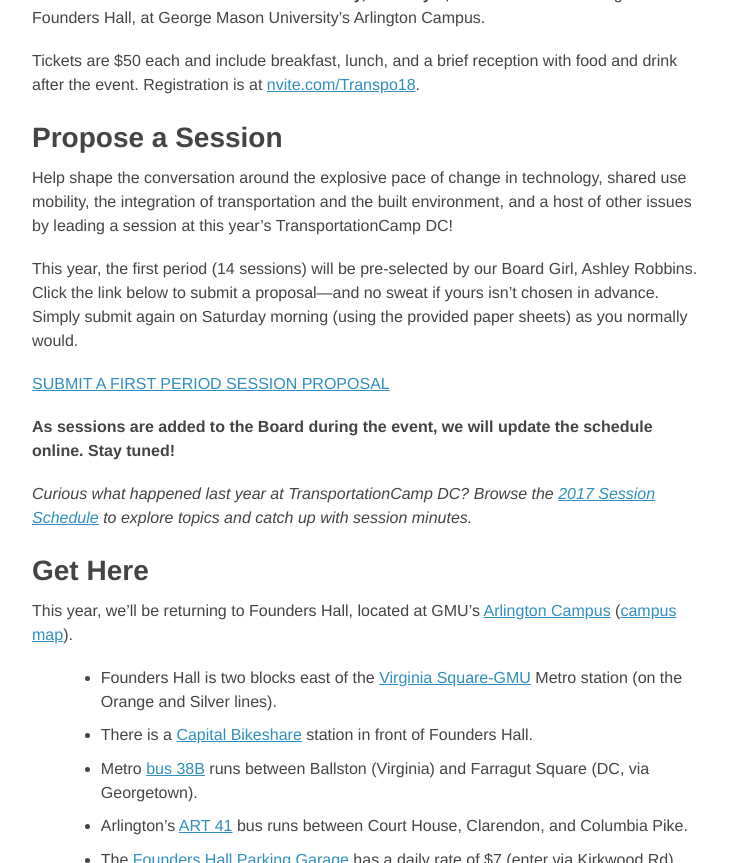
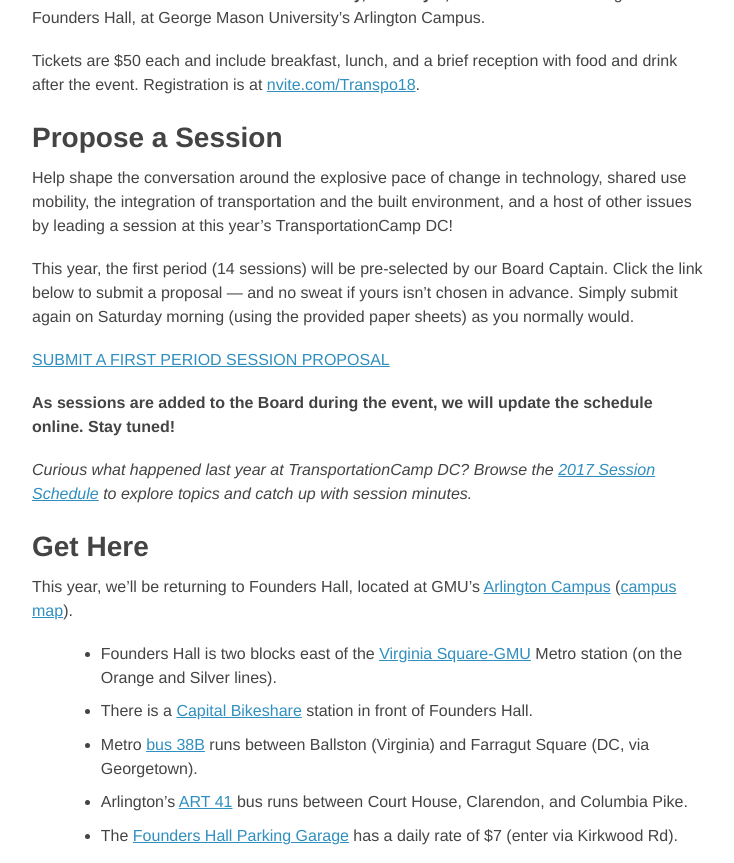
Before and after one commit to transpocamp/transportationcamp.org, a Jekyll site: the page built from events/dc-2018/index.markdown, in a window 1280 px wide and 900 px high, scrolled down 550 px, cut to the strip 0-863 px from the top of the window. Shown: the whole strip, without its empty margins (272-1006 px from the left). Built offline with Jekyll 4.4.1, drawn with Linux system fonts in a browser that asks for light colours; nearby versions of some CDN libraries.

Commit message:
board "captain" :O

```diff
--- a/events/dc-2018/index.markdown
+++ b/events/dc-2018/index.markdown
@@ -16,7 +16,7 @@
 ### Propose a Session
 Help shape the conversation around the explosive pace of change in technology, shared use mobility, the integration of transportation and the built environment, and a host of other issues by leading a session at this year’s TransportationCamp DC!
 
-This year, the first period (14 sessions) will be pre-selected by our Board Girl, Ashley Robbins. Click the link below to submit a proposal—and no sweat if yours isn’t chosen in advance. Simply submit again on Saturday morning (using the provided paper sheets) as you normally would.
+This year, the first period (14 sessions) will be pre-selected by our Board Captain. Click the link below to submit a proposal — and no sweat if yours isn’t chosen in advance. Simply submit again on Saturday morning (using the provided paper sheets) as you normally would.
 
 [SUBMIT A FIRST PERIOD SESSION PROPOSAL](https://goo.gl/forms/HkWybiA4IsdPrdGO2)
 
```
